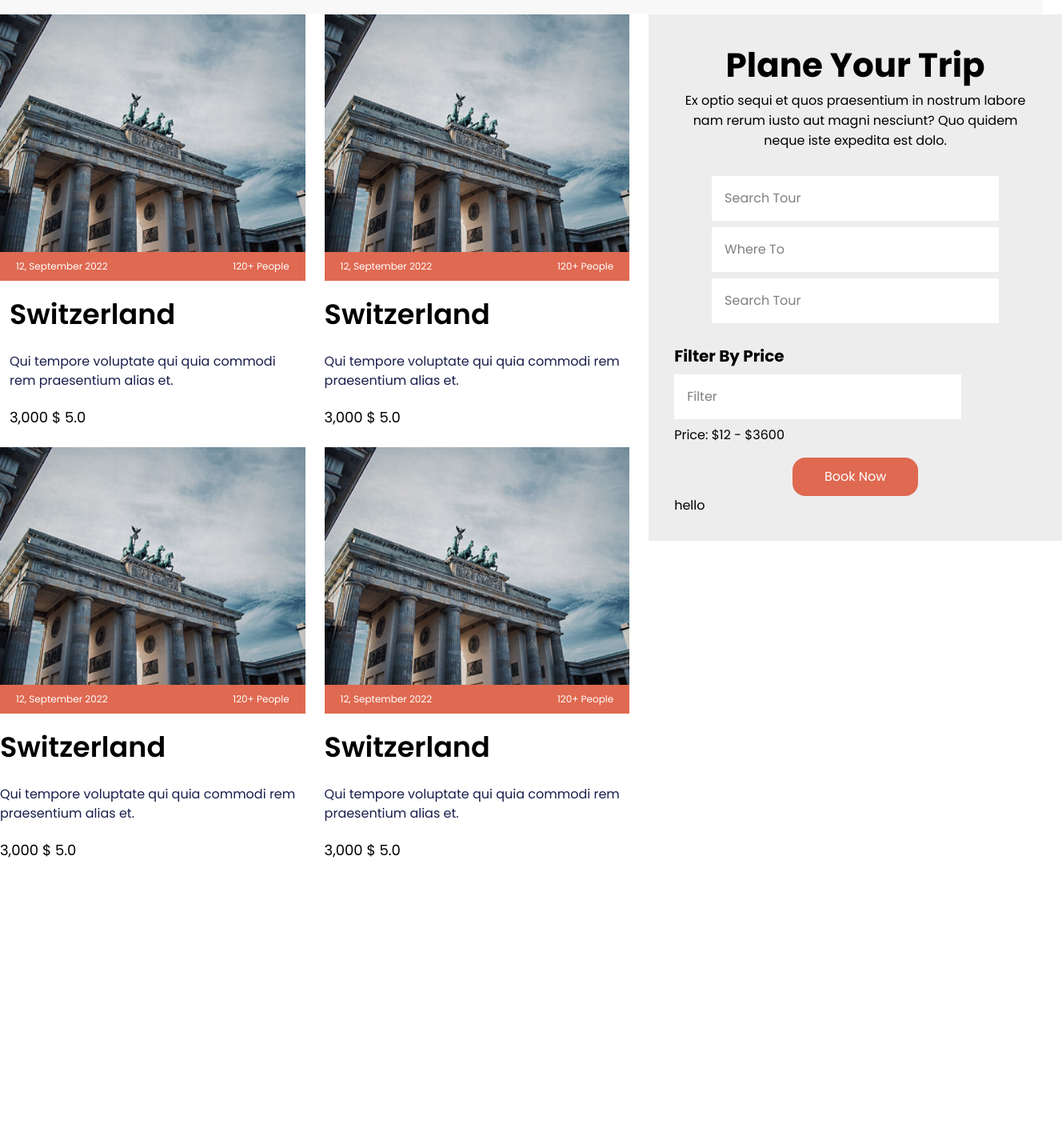
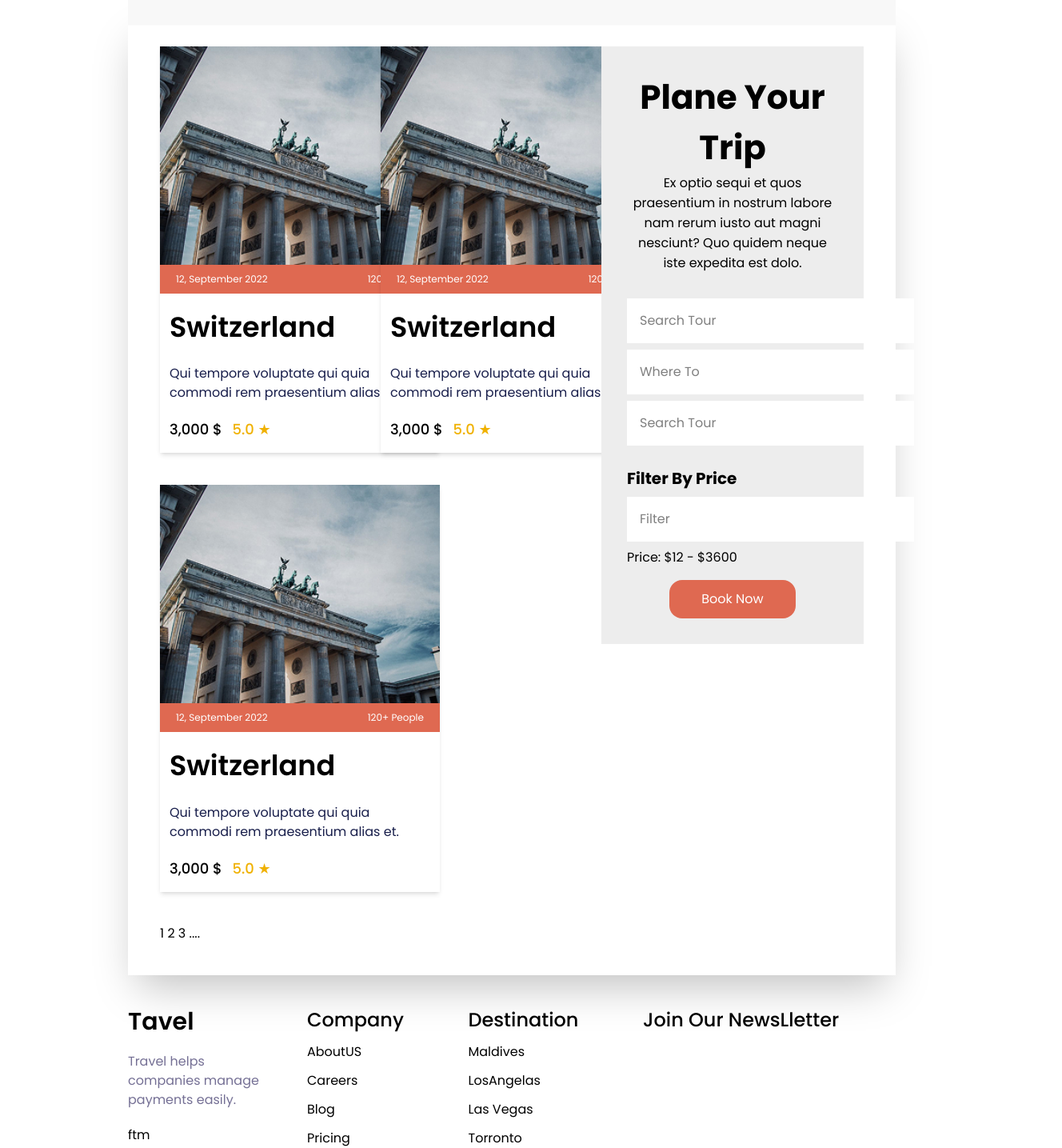
Before and after one commit to NikitaMakadiya/travel, a React (Vite) app: page / in a window 1280 px wide. Shown: the part 812-2247 px from the top of the page at 80% size, 1328 px wide, since content can reach past the window. Before the commit the page ends 1928 px from the top, so only its background shows below. Built offline with nearby package versions, Linux system fonts and the light colour scheme; a web font is replaced by a local one.

Commit message:
create a responsive

```diff
--- a/src/App.jsx
+++ b/src/App.jsx
@@ -1,22 +1,23 @@
 import { Route, Routes } from "react-router-dom";
-import Navbar from "./components/Navbar"
+import Navbar from "./components/Navbar";
 import Home from "./pages/Home";
-
-
+import Footer from "./components/Footer";
 
 function App() {
   return (
     <>
-      <div className="absolute top-0 left-0 w-full z-50"><Navbar /></div>
+      <div className="absolute top-0 left-0 w-full z-50">
+        <Navbar />
+      </div>
 
       <div className="min-h-[70vh]">
         <Routes>
-          <Route path='/' element={<Home />} />
+          <Route path="/" element={<Home />} />
         </Routes>
-
       </div>
-
-
+      <div className="w-full">
+        <Footer />
+      </div>
     </>
   );
 }
--- a/src/components/Filter.jsx
+++ b/src/components/Filter.jsx
@@ -2,8 +2,9 @@ import { CiCalendarDate } from "react-icons/ci";
 
 function Filter() {
   return (
-    <div class="md:w-[1328px]  mx-auto p-4  md:mb-3.5 md:h-[141px] md:absolute bottom-1/30 left-1/2 -translate-x-1/2 translate-y-1/2 bg-[#F8F8F8] flex flex-col gap-5 md:flex-row   justify-between items-center ">
-      <div className=" w-full flex justify-center items-center gap-2">
+    <>
+      <div className="bg-[#F8F8F8] md:absolute md:bottom-1/30 md:left-1/2 md:-translate-x-1/2 md:translate-y-1/2  md:h-[141px]  mt-10 gap-5 flex flex-col md:flex-row h-full w-3/4  p-4 mx-auto">
+        <div className=" w-full flex justify-center items-center  gap-2">
           <div className="text-2xl">
             <CiCalendarDate />
           </div>
@@ -28,6 +29,7 @@ function Filter() {
           <p className="md:text-[20px]">Name (A-z)</p>
         </div>
       </div>
+    </>
   );
 }
 
--- /dev/null
+++ b/src/components/Footer.jsx
@@ -0,0 +1,46 @@
+import React from "react";
+
+const Footer = () => {
+  return (
+    <div className="max-w-3/4 h mx-auto flex ">
+      <div className=" md:w-2/8 ">
+        <div className="text-3xl font-semibold mb-5">Tavel</div>
+
+        <div>
+          <p className="mb-5 text-[16px] text-[#757095]">
+            Travel helps companies manage payments easily.
+          </p>
+          <span>f</span>
+          <span>t</span>
+          <span>m</span>
+        </div>
+      </div>
+
+      <div className="flex justify-between w-full ml-10">
+        <div className="flex flex-col space-y-3">
+          <h1 className="text-2xl font-medium">Company</h1>
+
+          <span>AboutUS</span>
+          <span>Careers</span>
+          <span>Blog</span>
+          <span>Pricing</span>
+        </div>
+        <div className="flex flex-col space-y-3">
+          <h1 className="text-2xl font-medium">Destination</h1>
+
+          <span>Maldives</span>
+          <span>LosAngelas</span>
+          <span>Las Vegas</span>
+          <span>Torronto</span>
+        </div>
+        <div className="flex flex-col space-y-3">
+          <h1 className="text-2xl font-medium">Join Our NewsLletter</h1>
+
+          <input type="text" name="" id="" />
+        </div>
+      </div>
+    </div>
+  );
+};
+
+export default Footer;
--- a/src/components/Places.jsx
+++ b/src/components/Places.jsx
@@ -3,80 +3,94 @@ import React from "react";
 const Places = () => {
   return (
     <>
-      <div className="grid grid-cols-1  md:grid-cols-2 gap-6  ">
-        <div className="  ">
-          <img src="./public/card2.jpg" className="md:w-full" alt="" />
-          <div className="text-[12px] h-[36px] text-white  text-center mb-2 flex justify-between items-center px-5 bg-primary ">
+      <div className="grid grid-cols-1 md:grid-cols-2 gap-10 ">
+        <div className="w-[250px]  md:w-[350px] bg-white  shadow-md overflow-hidden">
+          <img
+            src="./public/card2.jpg"
+            className="w-full h-auto"
+            alt="Switzerland"
+          />
+
+          <div className="text-[12px] w-full h-[36px] text-white text-center mb-2 flex justify-between items-center px-5 bg-primary">
             <p>12, September 2022</p>
             <p>120+ People</p>
           </div>
-          <div class="px-3">
-            <h1 className="text-[35px] font-semibold mt-4"> Switzerland</h1>
-            <p className="text-[#181E4B] mt-5">
+
+          <div className="px-3 pb-4">
+            <h1 className="text-[24px] md:text-[35px] font-semibold mt-4">
+              Switzerland
+            </h1>
+
+            <p className="text-[#181E4B] mt-3 md:mt-5 text-sm md:text-base">
               Qui tempore voluptate qui quia commodi rem praesentium alias et.
             </p>
+
             <div>
-              <p className="text-[18px] mt-5">
-                3,000 $ <span>5.0</span>
+              <p className="text-[16px] md:text-[18px] mt-3 md:mt-5 font-medium">
+                3,000 $ <span className="ml-2 text-yellow-500">5.0 ★</span>
               </p>
             </div>
           </div>
         </div>
-        <div className="  ">
-          <img src="./public/card2.jpg" className="md:w-full" alt="" />
-          <div class="">
-            <div className="text-[12px] h-[36px] text-white  text-center mb-2 flex justify-between items-center px-5 bg-primary ">
+        <div className="w-[250px]  md:w-[350px] bg-white  shadow-md overflow-hidden">
+          <img
+            src="./public/card2.jpg"
+            className="w-full h-auto"
+            alt="Switzerland"
+          />
+
+          <div className="text-[12px] w-full h-[36px] text-white text-center mb-2 flex justify-between items-center px-5 bg-primary">
             <p>12, September 2022</p>
             <p>120+ People</p>
           </div>
-            <h1 className="text-[35px] font-semibold mt-4"> Switzerland</h1>
-            <p className="text-[#181E4B] mt-5">
+
+          <div className="px-3 pb-4">
+            <h1 className="text-[24px] md:text-[35px] font-semibold mt-4">
+              Switzerland
+            </h1>
+
+            <p className="text-[#181E4B] mt-3 md:mt-5 text-sm md:text-base">
               Qui tempore voluptate qui quia commodi rem praesentium alias et.
             </p>
+
             <div>
-              <p className="text-[18px] mt-5">
-                3,000 $ <span>5.0</span>
+              <p className="text-[16px] md:text-[18px] mt-3 md:mt-5 font-medium">
+                3,000 $ <span className="ml-2 text-yellow-500">5.0 ★</span>
               </p>
             </div>
           </div>
         </div>
-        <div className="  ">
-          <img src="./public/card2.jpg" className="md:w-full" alt="" />
-          <div class="">
-            <div className="text-[12px] h-[36px] text-white  text-center mb-2 flex justify-between items-center px-5 bg-primary ">
+        <div className="w-[250px]  md:w-[350px] bg-white  shadow-md overflow-hidden">
+          <img
+            src="./public/card2.jpg"
+            className="w-full h-auto"
+            alt="Switzerland"
+          />
+
+          <div className="text-[12px] w-full h-[36px] text-white text-center mb-2 flex justify-between items-center px-5 bg-primary">
             <p>12, September 2022</p>
             <p>120+ People</p>
           </div>
-            <h1 className="text-[35px] font-semibold mt-4"> Switzerland</h1>
-            <p className="text-[#181E4B] mt-5">
+
+          <div className="px-3 pb-4">
+            <h1 className="text-[24px] md:text-[35px] font-semibold mt-4">
+              Switzerland
+            </h1>
+
+            <p className="text-[#181E4B] mt-3 md:mt-5 text-sm md:text-base">
               Qui tempore voluptate qui quia commodi rem praesentium alias et.
             </p>
+
             <div>
-              <p className="text-[18px] mt-5">
-                3,000 $ <span>5.0</span>
-              </p>
-            </div>
-          </div>
-        </div>
-        <div className="  ">
-          <img src="./public/card2.jpg" className="md:w-full" alt="" />
-          <div class="">
-            <div className="text-[12px] h-[36px] text-white  text-center mb-2 flex justify-between items-center px-5 bg-primary ">
-              <p>12, September 2022</p>
-              <p>120+ People</p>
-            </div>
-            <h1 className="text-[35px] font-semibold mt-4"> Switzerland</h1>
-            <p className="text-[#181E4B] mt-5">
-              Qui tempore voluptate qui quia commodi rem praesentium alias et.
-            </p>
-            <div>
-              <p className="text-[18px] mt-5">
-                3,000 $ <span>5.0</span>
+              <p className="text-[16px] md:text-[18px] mt-3 md:mt-5 font-medium">
+                3,000 $ <span className="ml-2 text-yellow-500">5.0 ★</span>
               </p>
             </div>
           </div>
         </div>
       </div>
+
+      <div className="mt-10 mx-auto">1 2 3 ....</div>
     </>
   );
 };
--- a/src/components/PlaneTripe.jsx
+++ b/src/components/PlaneTripe.jsx
@@ -43,7 +43,6 @@ const PlaneTripe = () => {
           Book Now
         </button>
       </div>
-      hello
     </div>
   );
 };
--- a/src/pages/Home.jsx
+++ b/src/pages/Home.jsx
@@ -16,11 +16,11 @@ function Home() {
 
       </div> */}
 
-      <div class=" mt-20 w-[1328px] mx-auto mb-10 grid gap-6 grid-cols-1 md:grid-cols-5 ">
-        <div class=" md:col-span-3  ">
+      <div class=" mt-20 md:mx-auto  shadow-2xl bg-white p-10 md:w-3/4 mb-10 grid gap-10 grid-cols-1 md:grid-cols-5 ">
+        <div class=" md:col-span-3  w-full justify-items-center   ">
           <Places />
         </div>
-        <div class="col-span-2 ">
+        <div class="md:col-span-2 ">
           <PlaneTripe />
         </div>
       </div>
```
Also changed, not shown: 1 other file (tests, documents, lock files or other folders). Lines whose indentation alone changed are shown as unchanged.
